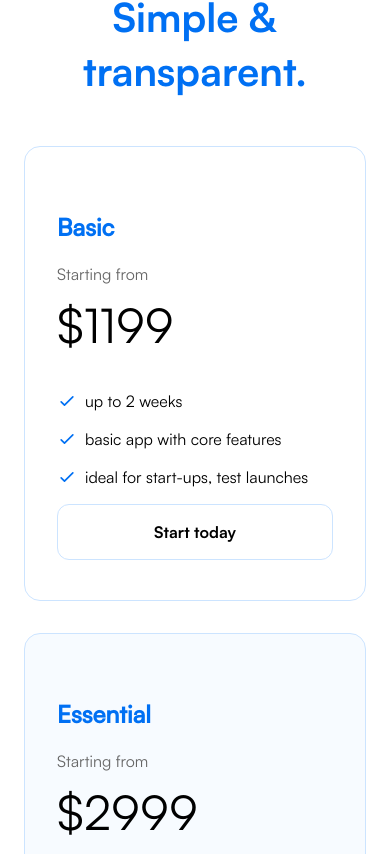
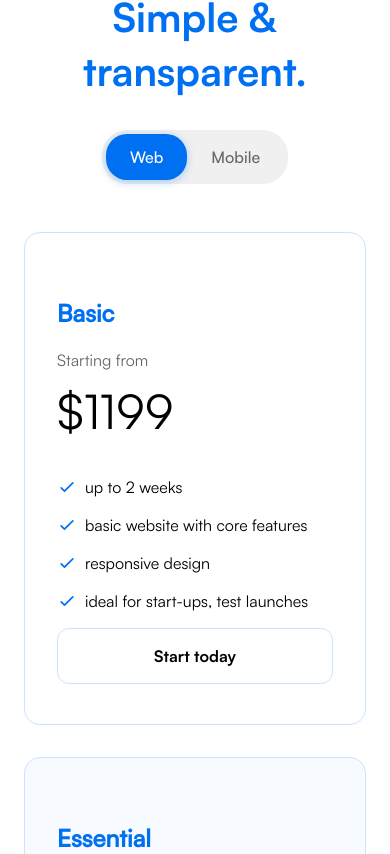
Before and after one commit to them2dt/emptea-homepage, a Next.js app: page / in a window 390 px wide. Shown: the part 3850-4704 px from the top of the page. Built offline with nearby package versions, Linux system fonts and the light colour scheme.

Commit message:
refactor pricing component to support web and mobile plans, update styles for toggle buttons, and adjust pricing details

```diff
--- a/app/components/Pricing.tsx
+++ b/app/components/Pricing.tsx
@@ -1,3 +1,5 @@
+'use client';
+import { useState } from 'react';
 import styles from '../styles/Page.module.css';
 import Link from 'next/link';
 
@@ -14,36 +16,83 @@ const ProCheckmarkIcon = () => (
   );
 
 const Pricing = () => {
-  const plans = [
+  const [activeService, setActiveService] = useState('web');
+
+  const pricingData = {
+    web: [
       {
         name: 'Basic',
         price: '$1199',
         startingFrom: 'Starting from',
-      features: ['up to 2 weeks', 'basic app with core features', 'ideal for start-ups, test launches'],
+        features: ['up to 2 weeks', 'basic website with core features', 'responsive design', 'ideal for start-ups, test launches'],
         type: 'basic',
       },
       {
         name: 'Essential',
         price: '$2999',
         startingFrom: 'Starting from',
-      features: ['up to 4 weeks', 'featured app with essentials', 'ideal for smaller companies'],
+        features: ['up to 4 weeks', 'featured website with essentials', 'advanced functionality', 'ideal for smaller companies'],
         type: 'essential',
       },
       {
         name: 'Pro',
         price: '$5499',
         startingFrom: 'Starting from',
-      features: ['up to 8 weeks', 'Landing page + Mobile app', 'Brand guideline', 'complete app with all-inclusive', 'Unlimited support'],
+        features: ['up to 8 weeks', 'Full-stack web application', 'Brand guidelines', 'complete solution with all-inclusive', 'Unlimited support'],
         type: 'pro',
       },
-  ];
+    ],
+    mobile: [
+      {
+        name: 'Basic',
+        price: '$1899',
+        startingFrom: 'Starting from',
+        features: ['up to 3 weeks', 'basic mobile app with core features', 'iOS & Android compatible', 'ideal for start-ups, MVP launches'],
+        type: 'basic',
+      },
+      {
+        name: 'Essential',
+        price: '$4299',
+        startingFrom: 'Starting from',
+        features: ['up to 6 weeks', 'featured mobile app with essentials', 'backend integration', 'ideal for growing companies'],
+        type: 'essential',
+      },
+      {
+        name: 'Pro',
+        price: '$7999',
+        startingFrom: 'Starting from',
+        features: ['up to 10 weeks', 'Full native mobile apps', 'Backend & API development', 'complete solution with all-inclusive', 'Unlimited support'],
+        type: 'pro',
+      },
+    ]
+  };
+
+  const currentPlans = pricingData[activeService as keyof typeof pricingData];
 
   return (
     <section id="pricing" className={styles.pricing}>
       <h2>Pricing</h2>
       <p className={styles.pricingSubtitle}>Simple & <span className={styles.highlight}>transparent.</span></p>
+
+      <div className={styles.pricingToggle}>
+        <div className={styles.toggleContainer}>
+          <button
+            className={`${styles.toggleButton} ${activeService === 'web' ? styles.toggleActive : ''}`}
+            onClick={() => setActiveService('web')}
+          >
+            Web
+          </button>
+          <button
+            className={`${styles.toggleButton} ${activeService === 'mobile' ? styles.toggleActive : ''}`}
+            onClick={() => setActiveService('mobile')}
+          >
+            Mobile
+          </button>
+        </div>
+      </div>
+
       <div className={styles.pricingGrid}>
-        {plans.map((plan) => (
+        {currentPlans.map((plan) => (
           <div key={plan.name} className={`${styles.priceCard} ${styles[plan.type + 'Card']}`}>
             <h3 className={styles.planName}>{plan.name}</h3>
             <p className={styles.startingFrom}>{plan.startingFrom}</p>
@@ -64,9 +113,9 @@ const Pricing = () => {
         <div className={styles.maintenanceDetails}>
             <h4 className={styles.maintenanceTitle}>Service & Maintenance</h4>
             <p>We'll take care of everything to keep your app up-to-date.</p>
-            <p className={styles.maintenancePrice}>$199</p>
         </div>
         <div className={styles.maintenanceAction}>
+          <p className={styles.maintenancePrice}>$199/month</p>
           <Link href="#contact" className={styles.priceButton}>Start today</Link>
         </div>
       </div>
--- a/app/styles/Page.module.css
+++ b/app/styles/Page.module.css
@@ -213,10 +213,44 @@
 .pricingSubtitle {
   font-family: "satoshi-bold";
   font-size: 2.5rem;
-  margin-bottom: 3rem;
+  margin-bottom: 2rem;
   height: 100%;
   color: #0070f3;
   z-index: 1;
+}
+
+.pricingToggle {
+  display: flex;
+  justify-content: center;
+  margin-bottom: 3rem;
+}
+
+.toggleContainer {
+  display: flex;
+  background-color: #f0f0f0;
+  border-radius: 25px;
+  padding: 4px;
+  position: relative;
+}
+
+.toggleButton {
+  padding: 12px 24px;
+  border: none;
+  border-radius: 21px;
+  background-color: transparent;
+  font-family: 'satoshi-medium', sans-serif;
+  font-size: 1rem;
+  cursor: pointer;
+  transition: all 0.3s ease;
+  color: #666;
+  position: relative;
+  z-index: 1;
+}
+
+.toggleActive {
+  background-color: #0070f3;
+  color: white;
+  box-shadow: 0 2px 8px rgba(0, 112, 243, 0.3);
 }
 
 .pricingGrid {
```
Also changed, not shown: 1 other file (tests, documents, lock files or other folders). Lines whose indentation alone changed are shown as unchanged.
